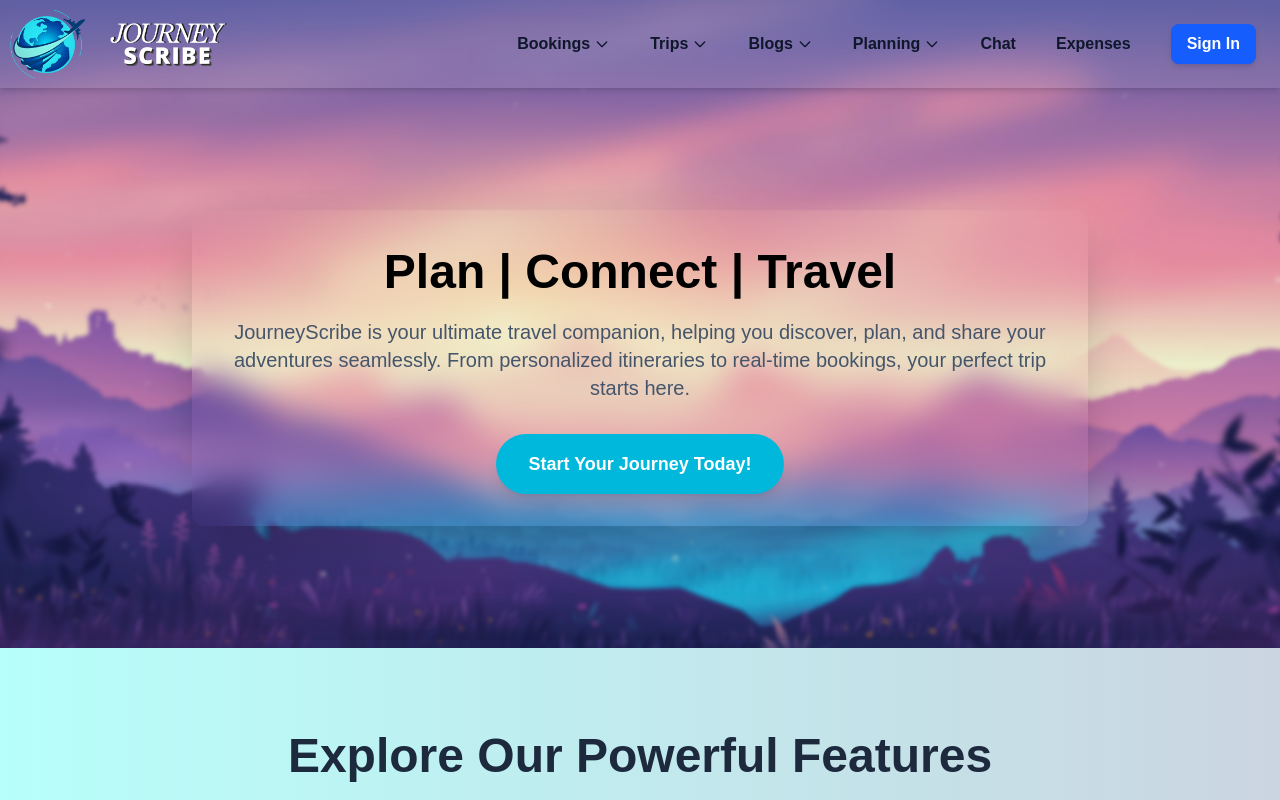
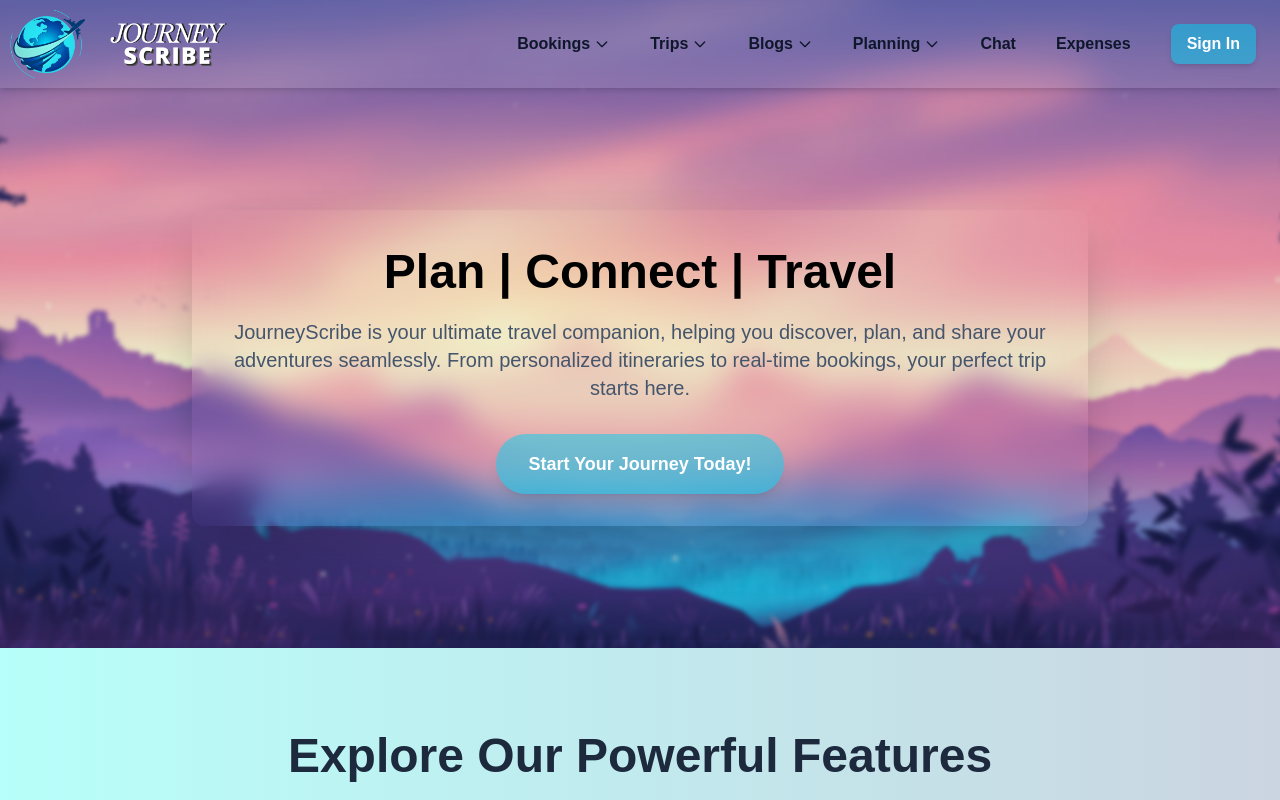
Before and after one commit to Zyptonix/JourneyScribe, a Next.js app: page / in a window 1280 px wide. Shown: the top 800 px of the page. Built offline with nearby package versions, Linux system fonts and the light colour scheme; no server answers.

Commit message:
better UI

```diff
--- a/app/page.js
+++ b/app/page.js
@@ -95,7 +95,7 @@ export default function HomePage() {
             JourneyScribe is your ultimate travel companion, helping you discover, plan, and share your adventures seamlessly. From personalized itineraries to real-time bookings, your perfect trip starts here.
           </p>
           {!loadingAuth && !currentUser && (
-          <a href="/auth/signup" className="inline-block px-8 py-4 rounded-full bg-cyan-500 text-white text-lg font-semibold shadow-lg hover:bg-cyan-600 transition-colors duration-300 ease-in-out">
+          <a href="/auth/signup" className="inline-block px-8 py-4 rounded-full bg-cyan-400/50 text-white text-lg font-semibold shadow-lg hover:bg-cyan-600 transition-colors duration-300 ease-in-out">
             Start Your Journey Today!
           </a>)}
           {currentUser && (
--- a/components/NavigationBar.js
+++ b/components/NavigationBar.js
@@ -317,7 +317,7 @@ export default function NavigationBar() {
                                     )}
                                 </div>
                         ) : (
-                            <Link href="/auth/login" className="px-4 py-2 rounded-lg bg-blue-600 text-white font-semibold shadow-md hover:bg-blue-700 transition-colors">Sign In</Link>
+                            <Link href="/auth/login" className="px-4 py-2 rounded-lg bg-cyan-400/50 text-white font-semibold shadow-md hover:bg-blue-700 transition-colors">Sign In</Link>
                         )}
 
                         <button className="md:hidden text-gray-700 dark:text-gray-200 focus:outline-none">
```
